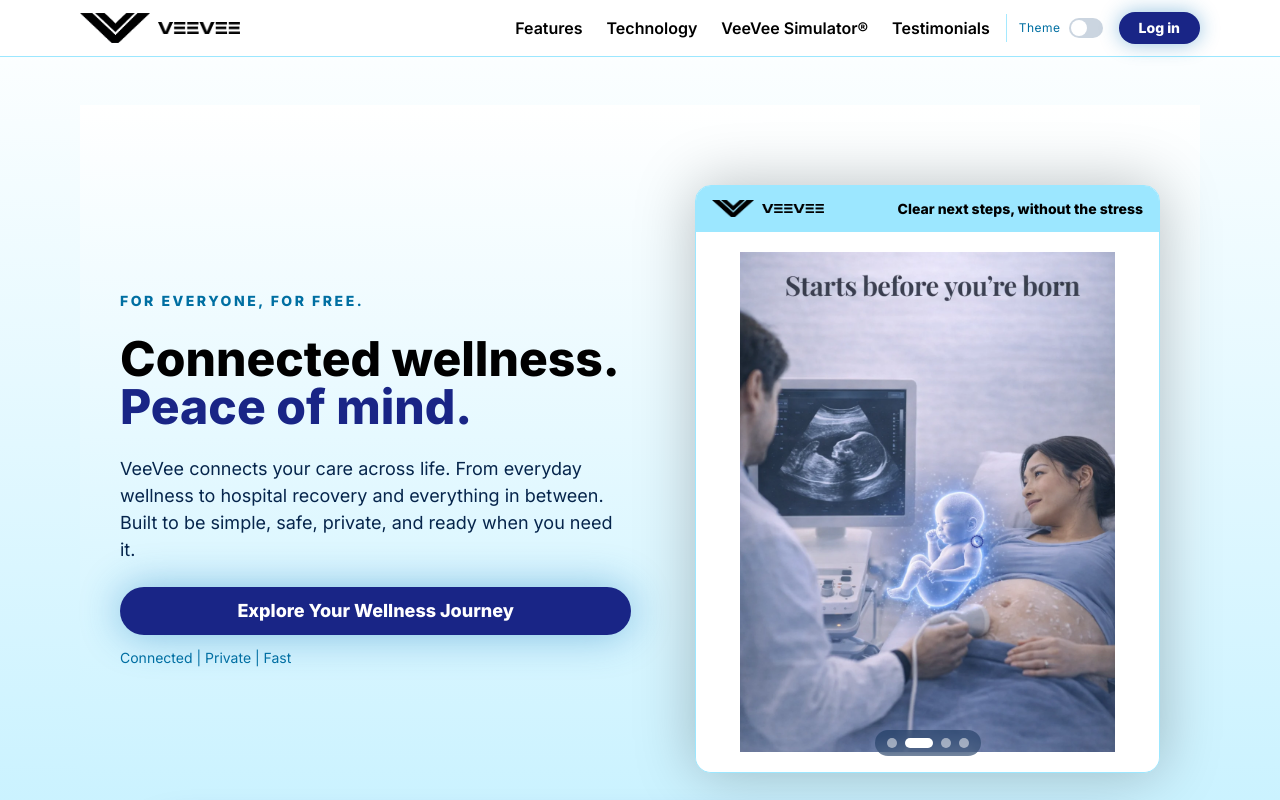
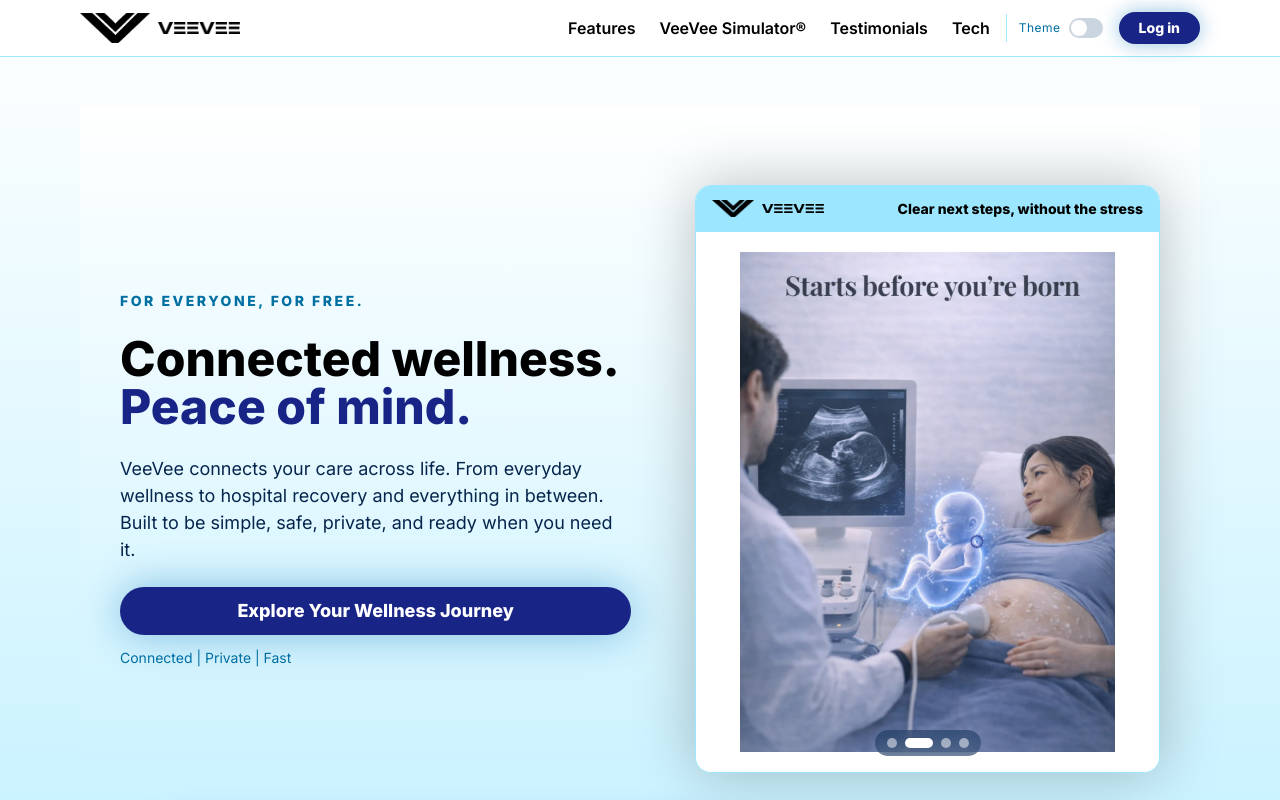
Before and after one commit to cdgonzal/myveevee, a React (Vite) app: page / in a window 1280 px wide. Shown: the top 800 px of the page. Built offline with nearby package versions, Linux system fonts and the light colour scheme.

Commit message:
CodexAuto: home: simplification #3

```diff
--- a/src/App.tsx
+++ b/src/App.tsx
@@ -130,14 +130,14 @@ function Header() {
                 <CLink as={Link} to={APP_LINKS.internal.whyVeeVee} color={navColor} fontWeight="600">
                   Features
                 </CLink>
-                <CLink as={Link} to={APP_LINKS.internal.technology} color={navColor} fontWeight="600">
-                  Technology
-                </CLink>
                 <CLink as={Link} to={APP_LINKS.internal.simulator} color={navColor} fontWeight="600">
                   VeeVee Simulator®
                 </CLink>
                 <CLink as={Link} to={APP_LINKS.internal.testimonials} color={navColor} fontWeight="600">
                   Testimonials
+                </CLink>
+                <CLink as={Link} to={APP_LINKS.internal.technology} color={navColor} fontWeight="600">
+                  Tech
                 </CLink>
               </HStack>
 
@@ -181,14 +181,14 @@ function Header() {
               <CLink as={Link} to={APP_LINKS.internal.whyVeeVee} onClick={onClose} fontWeight="600" color={navColor}>
                 Features
               </CLink>
-              <CLink as={Link} to={APP_LINKS.internal.technology} onClick={onClose} fontWeight="600" color={navColor}>
-                Technology
-              </CLink>
               <CLink as={Link} to={APP_LINKS.internal.simulator} onClick={onClose} fontWeight="600" color={navColor}>
                 VeeVee Simulator®
               </CLink>
               <CLink as={Link} to={APP_LINKS.internal.testimonials} onClick={onClose} fontWeight="600" color={navColor}>
                 Testimonials
+              </CLink>
+              <CLink as={Link} to={APP_LINKS.internal.technology} onClick={onClose} fontWeight="600" color={navColor}>
+                Tech
               </CLink>
               <CLink href={APP_LINKS.external.authenticatedConsole} isExternal onClick={onClose} fontWeight="700" color="accent.soft">
                 Log in
```
